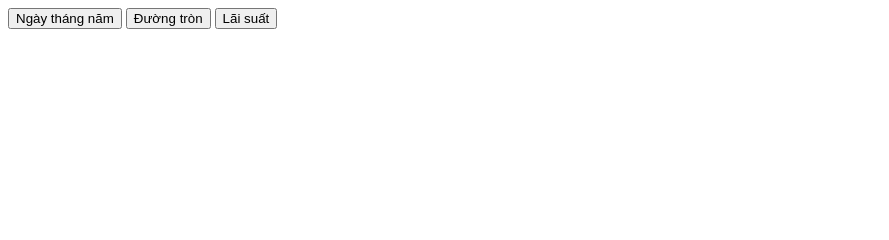
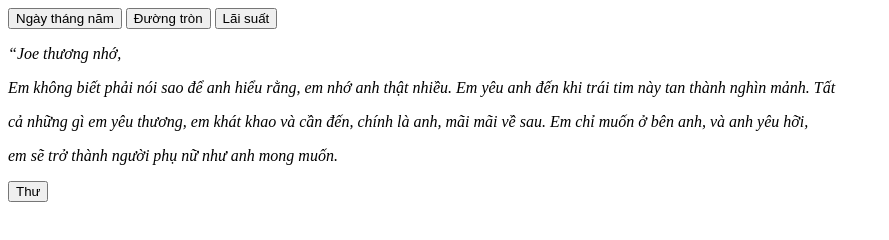
Before and after one commit to nhungnthhn/BTVN_buoi8, a plain HTML site: page index.html in a window 1280 px wide. Shown: the whole page, without its empty margins (0-889 px from the left). Drawn offline with Linux system fonts and the light colour scheme.

Commit message:
bai tap thu

```diff
--- a/baitap.js
+++ b/baitap.js
@@ -26,3 +26,10 @@ function laisuat() {
     let so_tien_phai_tra = parseFloat(so_tien_vay) + so_tien_lai_don * nam;
     document.write("Số tiền lãi phải trả là: " + so_tien_phai_tra);
 }
+
+// thư
+function thu() {
+    let name = prompt ("Hãy nhập tên người nhận:");
+    let address = prompt ("Hãy nhập địa chỉ");
+    let date = prompt("Hãy nhạp thời gian:");
+    document.write(
--- a/index.html
+++ b/index.html
@@ -15,5 +15,14 @@
 
     <button onclick="laisuat()">Lãi suất</button>
     <script src="baitap.js"></script>
+
+    <p><i>“Joe thương nhớ,</i></p>
+
+    <p><i>Em không biết phải nói sao để anh hiểu rằng, em nhớ anh thật nhiều. Em yêu anh đến khi trái tim này tan thành nghìn mảnh. Tất</i></p>
+    <p><i>cả những gì em yêu thương, em khát khao và cần đến, chính là anh, mãi mãi về sau. Em chỉ muốn ở bên anh, và anh yêu hỡi,</i></p>
+    <p><i>em sẽ trở thành người phụ nữ như anh mong muốn.</i></p>
+
+    <button onclick="thu()">Thư</button>
+    <script src="baitap.js"></script>
 </body>
 </html>
```
